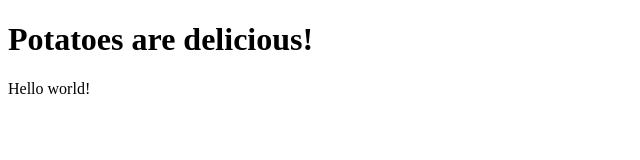
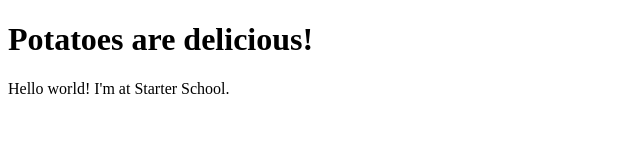
Before and after one commit to ouyounm/ouyounm.github.io, a plain HTML site: page index.html in a window 1280 px wide. Shown: the whole page, without its empty margins (0-640 px from the left). Drawn offline with Linux system fonts and the light colour scheme.

Commit message:
Added basic page

```diff
--- a/index.html
+++ b/index.html
@@ -5,6 +5,6 @@
 </head>
 <body>
   <h1>Potatoes are delicious!</h1>
-Hello world!
+Hello world! I'm at Starter School.
 </body>
 </html>
```
